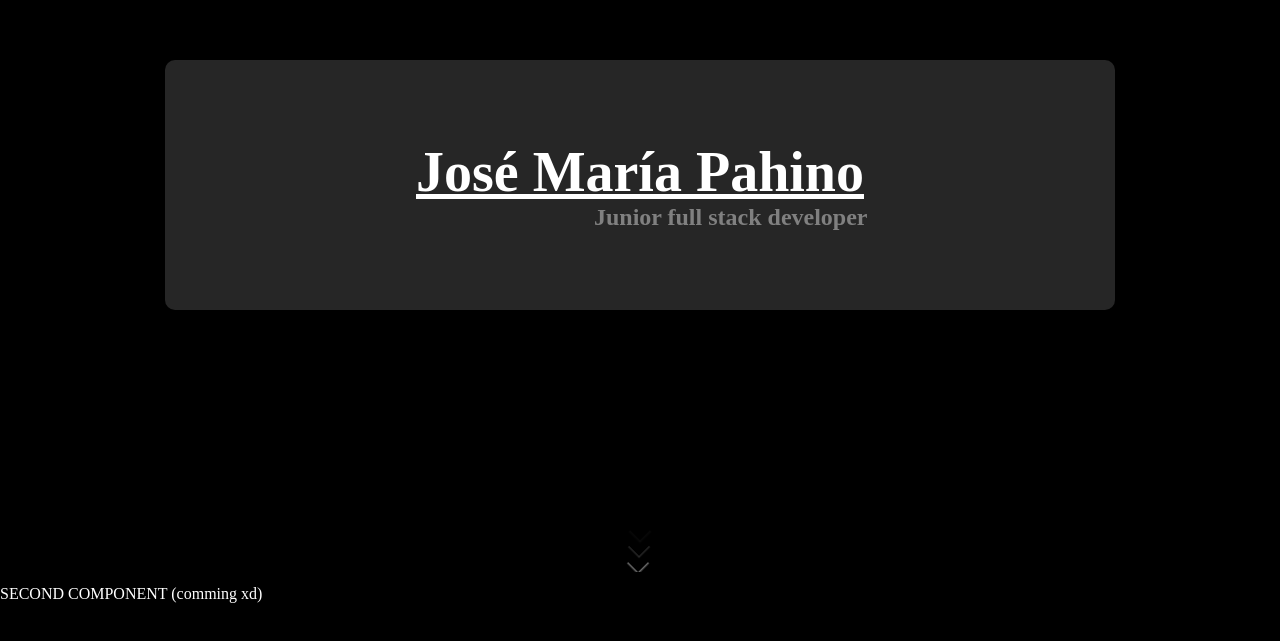
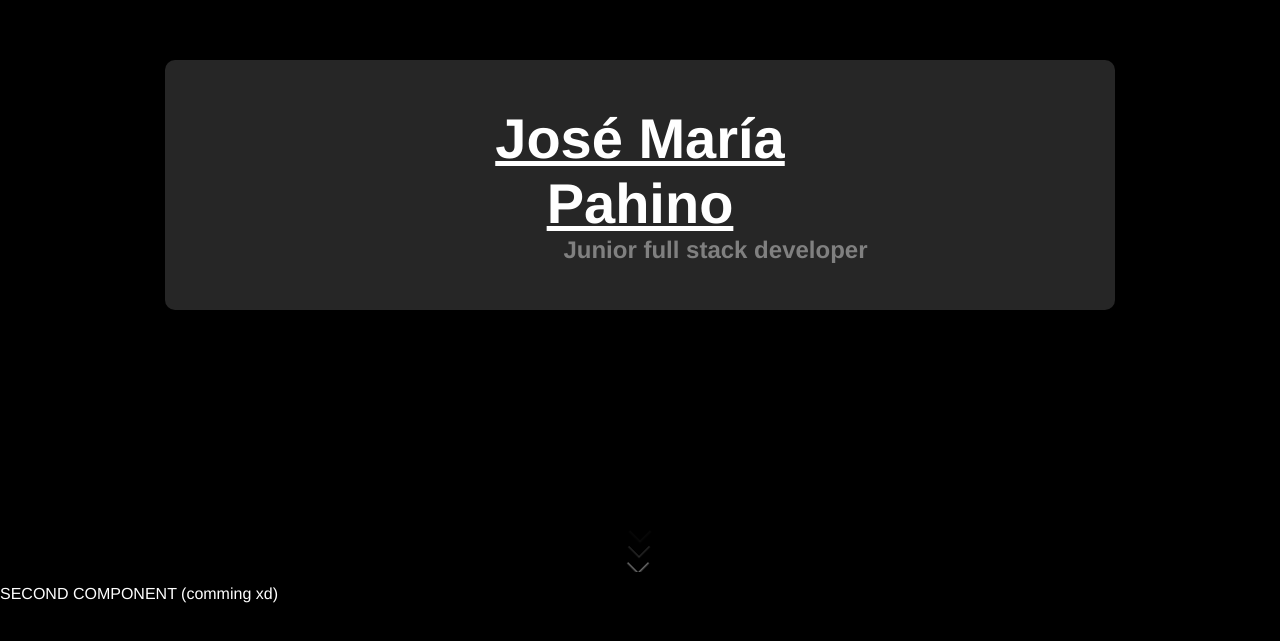
Before and after one commit to chemokita13/Portfolio, a React (Create React App) app: page / in a window 1280 px wide. Shown: the part 215-856 px from the top of the page. Built offline with nearby package versions, Linux system fonts and the light colour scheme.

Commit message:
bug fixed

```diff
--- a/src/index.css
+++ b/src/index.css
@@ -1,6 +1,7 @@
 * {
     margin: 0;
     padding: 0;
+    font-family: "Franklin Gothic Medium", "Arial Narrow", Arial, sans-serif;
 }
 
 body,
--- a/src/index.js
+++ b/src/index.js
@@ -5,7 +5,7 @@ import App from "./App";
 
 const root = ReactDOM.createRoot(document.getElementById("root"));
 root.render(
-    <React.StrictMode>
+    <React.Fragment>
         <App />
-    </React.StrictMode>
+    </React.Fragment>
 );
```
